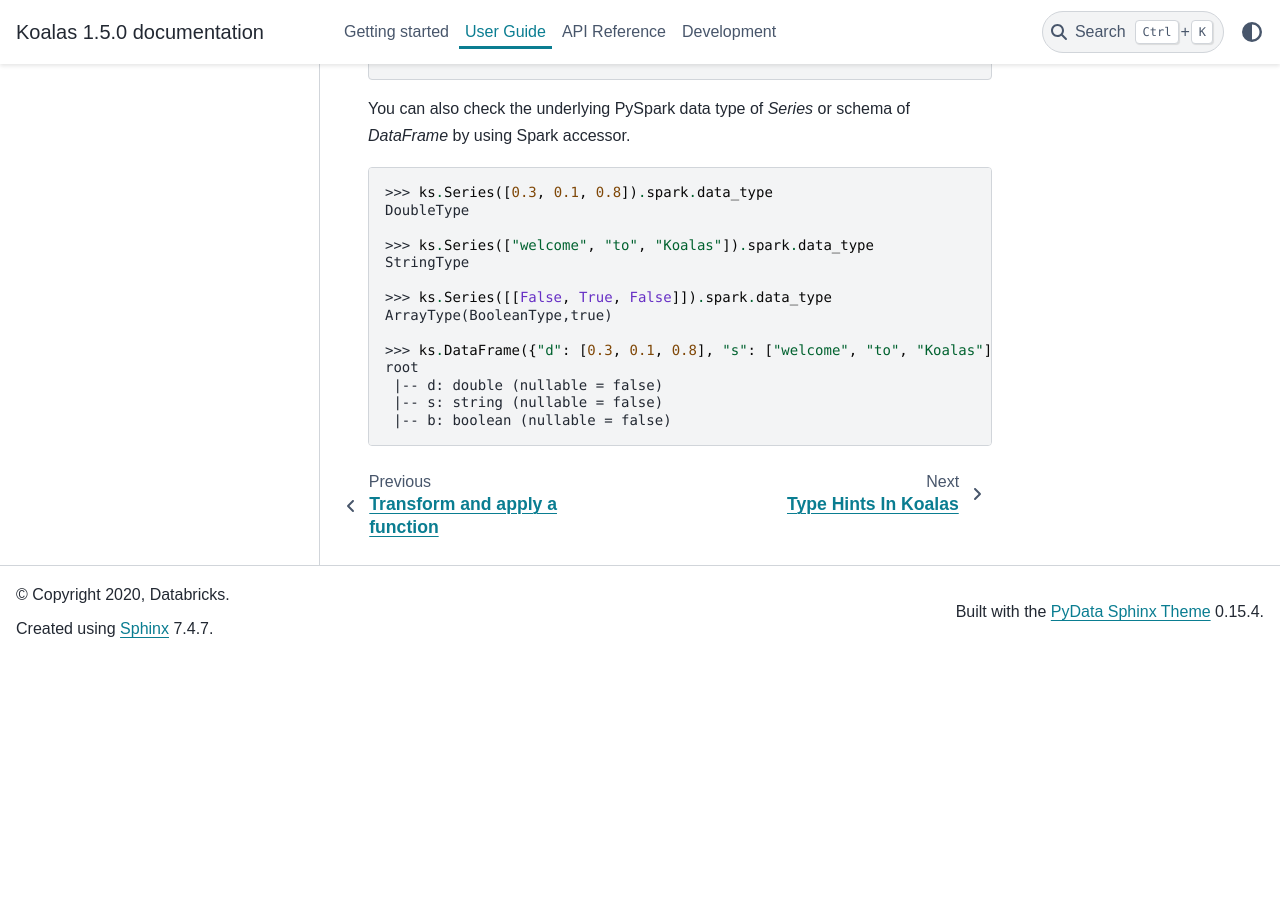
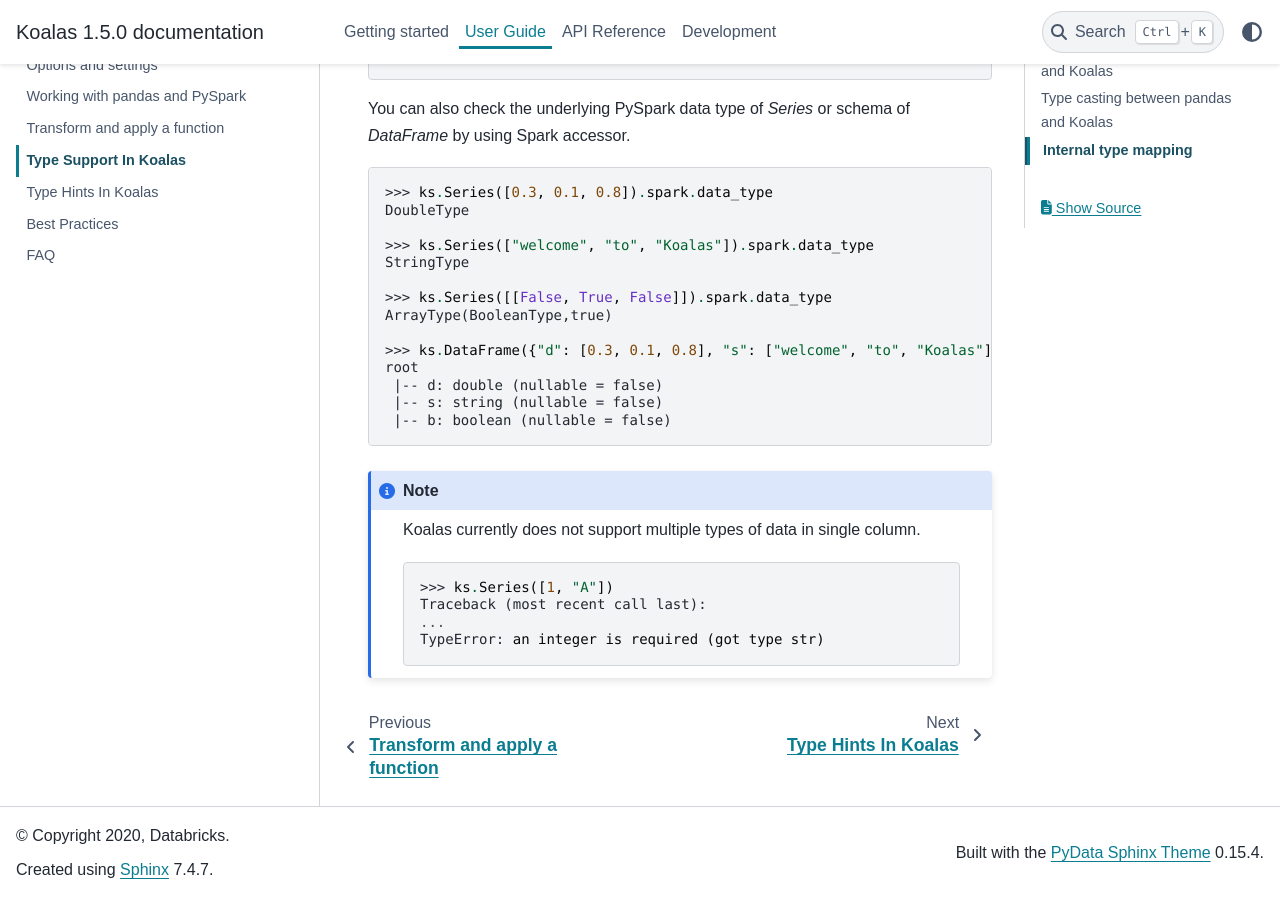
Before and after one commit to rising-star92/databricks-koalas, a Sphinx documentation site: the page built from docs/source/user_guide/types.rst, in a window 1280 px wide and 900 px high, scrolled down 4495 px. Built offline with Sphinx 7.4.7 and the PyData theme 0.15.4, drawn with Linux system fonts in a browser that asks for light colours; pages that are not in the unit, such as notebooks, are missing from menus; the version number is read from the project's files by our own code; before the commit the page ends 5154 px from its top, so only the background shows below that.

Commit message:
Add note about missing mixed type support to docs (#1990)
Added note about missing support for mixed type to documents.

![Screen Shot 2021-01-05 at 9 36 39 AM](https://user-images.githubusercontent.com/44108233/103610184-d7bfe980-4f62-11eb-9cbb-744623bcbc4d.png)


Resolves #1981

```diff
--- a/docs/source/user_guide/types.rst
+++ b/docs/source/user_guide/types.rst
@@ -215,3 +215,14 @@ You can also check the underlying PySpark data type of `Series` or schema of `Da
      |-- d: double (nullable = false)
      |-- s: string (nullable = false)
      |-- b: boolean (nullable = false)
+
+.. note::
+
+    Koalas currently does not support multiple types of data in single column.
+
+    .. code-block:: python
+
+        >>> ks.Series([1, "A"])
+        Traceback (most recent call last):
+        ...
+        TypeError: an integer is required (got type str)
```
